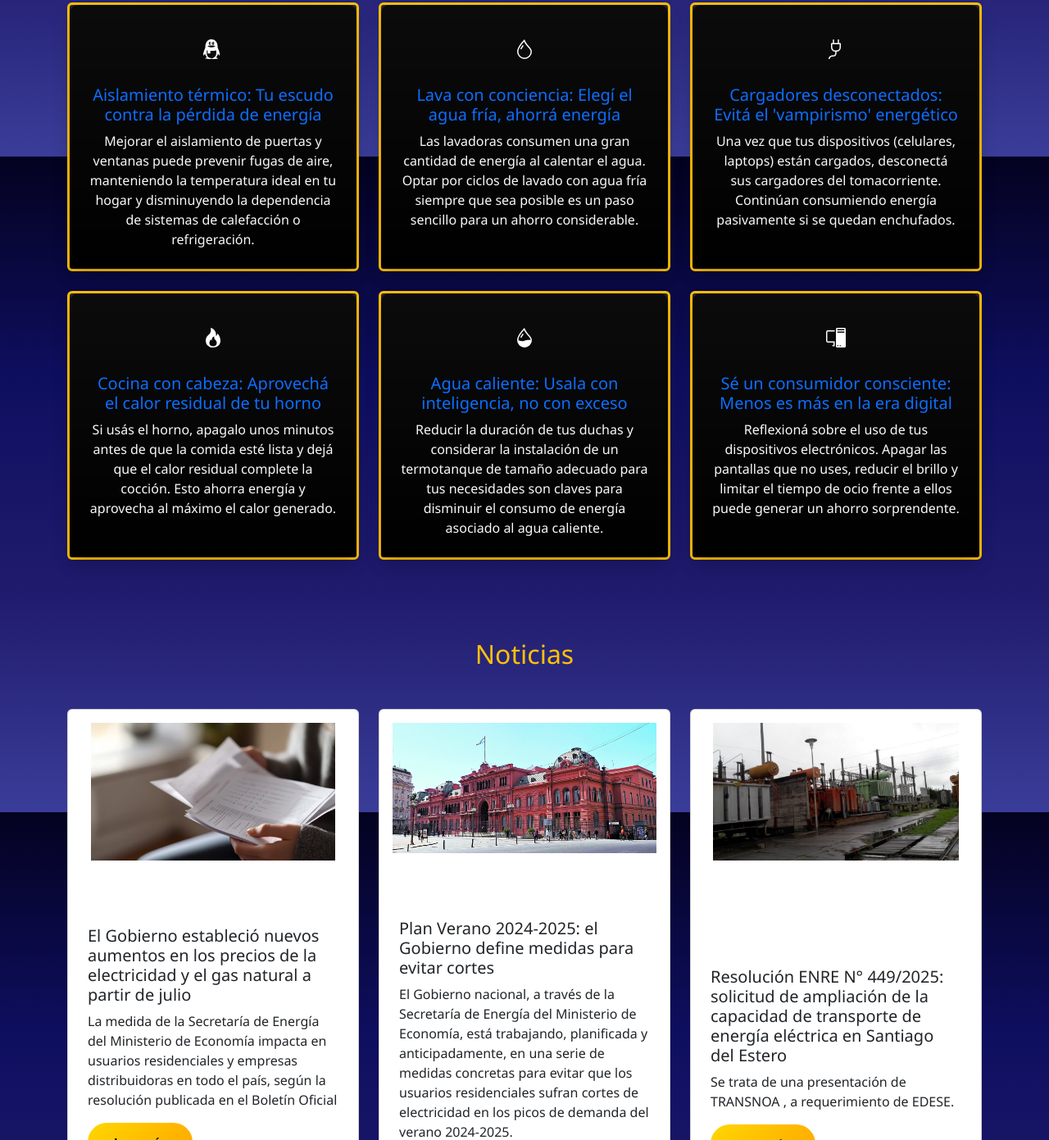
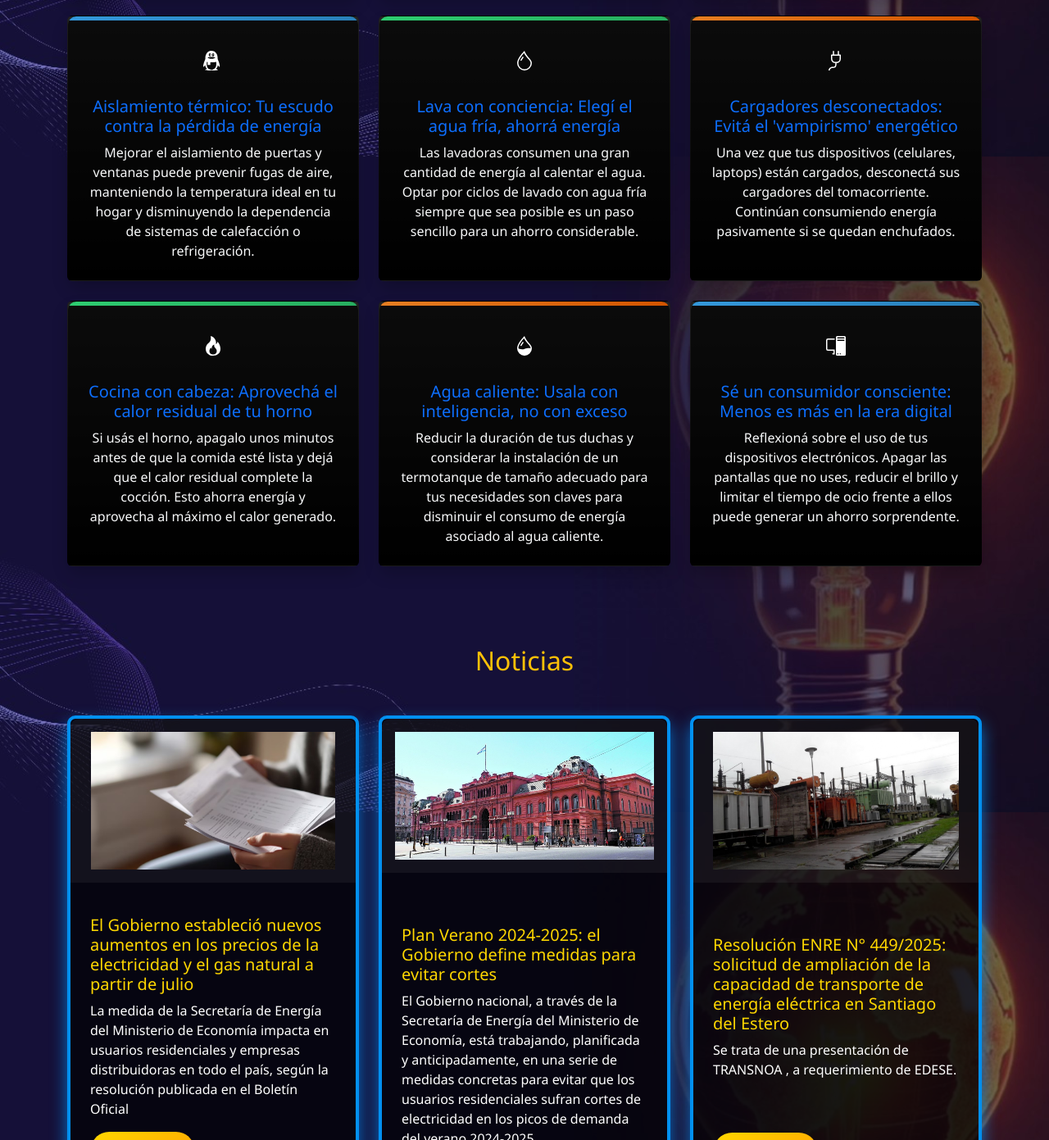
Before and after one commit to SantiagoAyala2118/PROYECTO_INTEGRADOR_ELECTROAHORRO, a website: page concientización.html in a window 1280 px wide. Shown: the part 1409-2800 px from the top of the page at 82% size. Drawn offline with nearby package versions, Linux system fonts and the light colour scheme.

Commit message:
Se cambió el estilo de las cards en concientización.html y se corrigieron unas cosas en los links del nav en general

```diff
--- a/assets/CSS/index.css
+++ b/assets/CSS/index.css
@@ -9,9 +9,9 @@ body {
   /* background-image: linear-gradient(#040220, #0e0e5f, #201b6d, #3a3d99); */
   background-image: url('../img/WhatsApp\ Image\ 2025-07-02\ at\ 15.06.32.jpeg');
   background-size: cover;
-    background-repeat: no-repeat;
-    background-position: center;
-    background-attachment: fixed;
+  background-repeat: no-repeat;
+  background-position: center;
+  background-attachment: fixed;
   font-family: 'Segoe UI', Tahoma, Geneva, Verdana, sans-serif;
 }
 
@@ -138,8 +138,9 @@ header {
 .funcionalidad-card:hover {
   transform: translateY(-10px);
   box-shadow: 0 15px 30px rgba(0, 221, 255, 0.986);
-  border-color:#51b3f5;
+  border-color: #51b3f5;
 }
+
 .card-img-top {
   border-radius: 10px 10px 0 0;
   height: 200px;
@@ -148,10 +149,10 @@ header {
   background: rgba(255, 255, 255, 0.05);
 }
 
-#card-icon{
+#card-icon {
   border: solid;
-  border-color:#0290f0;
-  color:white;
+  border-color: #0290f0;
+  color: white;
   box-shadow: 2px 2px 30px 1px rgba(0, 144, 246, 0.773);
 
 }
@@ -190,8 +191,47 @@ footer {
     font-size: 1rem;
   }
 }
- @keyframes pulse {
-    0% { box-shadow: 0 0 0 0 rgba(255, 215, 0, 0.4); }
-    70% { box-shadow: 0 0 0 15px rgba(255, 215, 0, 0); }
-    100% { box-shadow: 0 0 0 0 rgba(255, 215, 0, 0); }
+
+@keyframes pulse {
+  0% {
+    box-shadow: 0 0 0 0 rgba(255, 215, 0, 0.4);
   }
+
+  70% {
+    box-shadow: 0 0 0 15px rgba(255, 215, 0, 0);
+  }
+
+  100% {
+    box-shadow: 0 0 0 0 rgba(255, 215, 0, 0);
+  }
+}
+
+.noticias-card {
+  color: white;
+  border: solid;
+  border-radius: 10px;
+  border-width: 4px;
+  border-color: #0290f0;
+  box-shadow: 0 10px 20px rgba(0, 144, 246, 0.773);
+  transition: all 0.3s ease;
+  background: rgba(0, 0, 0, 0.7);
+  overflow: hidden;
+  position: relative;
+  height: 100%;
+  max-height:600px;
+  height:550px;
+}
+
+.noticias-card h5{
+  color: #FFD700;
+}
+
+.noticias-card img{
+  margin-bottom:40px;
+}
+
+.noticias-card:hover {
+  transform: translateY(-10px);
+  box-shadow: 0 15px 30px rgba(0, 221, 255, 0.986);
+  border-color: #51b3f5;
+}
--- a/concientización.html
+++ b/concientización.html
@@ -9,8 +9,7 @@
       rel="stylesheet"
     />
     <link rel="stylesheet" href="./assets/CSS/index.css" />
-  </head>
-  <body style="background-image: linear-gradient(#040220,#0e0e5f,#201b6d,#3a3d99);">
+  </head>>
     <nav class="navbar navbar-expand-lg navbar-dark bg-dark bg-gradient fixed-top">
       <div class="container">
         <a class="navbar-brand fw-bold" href="#">
@@ -27,13 +26,13 @@
         <div class="collapse navbar-collapse" id="navbarNav">
           <ul class="navbar-nav ms-auto">
             <li class="nav-item">
-              <a class="nav-link active text-primary" href="./index.html">Inicio</a>
+              <a class="nav-link" href="./index.html">Inicio</a>
             </li>
-            <li class="nav-item"><a class="nav-link" href="./concientización.html">Consejos</a></li>
+            <li class="nav-item">
+              <a class="nav-link active text-primary" href="./concientización.html">Consejos</a></li>
             <li class="nav-item">
               <a class="nav-link" href="./calculadora.html">Calculadora</a>
             </li>
-            <li class="nav-item"><a class="nav-link" href="#">Contacto</a></li>
           </ul>
         </div>
       </div>
@@ -58,8 +57,8 @@
         <h2 class="text-center mb-5 text-warning">Concejos clave para el ahorro energético</h2>
         <div class="row g-4">
           <div class="col-md-4">
-            <div class="card h-100 card-hover bg-black bg-gradient border border-warning border-3">
-              <div class="card-body text-center text-light feature-card">
+            <div class="card h-100 card-hover bg-black bg-gradient">
+              <div class="card-body text-center text-light feature-card card-seguro">
                 <div
                   class="bg-custom-azul text-white rounded-circle p-3 d-inline-block mb-3"
                 >
@@ -83,8 +82,8 @@
             </div>
           </div>
           <div class="col-md-4">
-            <div class="card h-100 card-hover bg-black bg-gradient border border-warning border-3">
-              <div class="card-body text-center text-light feature-card">
+            <div class="card h-100 card-hover bg-black bg-gradient">
+              <div class="card-body text-center text-light feature-card card-rapido">
                 <div
                   class="bg-custom-azul text-white rounded-circle p-3 d-inline-block mb-3"
                 >
@@ -112,8 +111,8 @@
             </div>
           </div>
           <div class="col-md-4">
-            <div class="card h-100 card-hover bg-black bg-gradient border border-warning border-3">
-              <div class="card-body text-center text-light feature-card">
+            <div class="card h-100 card-hover bg-black bg-gradient">
+              <div class="card-body text-center text-light feature-card card-personalizado">
                 <div
                   class="bg-custom-azul text-white rounded-circle p-3 d-inline-block mb-3"
                 >
@@ -140,8 +139,8 @@
             </div>
           </div>
           <div class="col-md-4">
-            <div class="card h-100 card-hover bg-black bg-gradient border border-warning border-3">
-              <div class="card-body text-center text-light feature-card">
+            <div class="card h-100 card-hover bg-black bg-gradient">
+              <div class="card-body text-center text-light feature-card card-personalizado">
                 <div
                   class="bg-custom-azul text-white rounded-circle p-3 d-inline-block mb-3"
                 >
@@ -166,8 +165,8 @@
             </div>
           </div>
           <div class="col-md-4">
-            <div class="card h-100 card-hover bg-black bg-gradient border border-warning border-3">
-              <div class="card-body text-center text-light feature-card">
+            <div class="card h-100 card-hover bg-black bg-gradient">
+              <div class="card-body text-center text-light feature-card card-seguro">
                 <div
                   class="bg-custom-azul text-white rounded-circle p-3 d-inline-block mb-3"
                 >
@@ -196,8 +195,8 @@
             </div>
           </div>
           <div class="col-md-4">
-            <div class="card h-100 card-hover bg-black bg-gradient border border-warning border-3">
-              <div class="card-body text-center text-light feature-card">
+            <div class="card h-100 card-hover bg-black bg-gradient">
+              <div class="card-body text-center text-light feature-card card-rapido">
                 <div
                   class="bg-custom-azul text-white rounded-circle p-3 d-inline-block mb-3"
                 >
@@ -223,8 +222,8 @@
             </div>
           </div>
           <div class="col-md-4">
-            <div class="card h-100 card-hover bg-black bg-gradient border border-warning border-3">
-              <div class="card-body text-center text-light feature-card">
+            <div class="card h-100 card-hover bg-black bg-gradient">
+              <div class="card-body text-center text-light feature-card card-seguro">
                 <div
                   class="bg-custom-azul text-white rounded-circle p-3 d-inline-block mb-3"
                 >
@@ -252,8 +251,8 @@
             </div>
           </div>
           <div class="col-md-4">
-            <div class="card h-100 card-hover bg-black bg-gradient border border-warning border-3">
-              <div class="card-body text-center text-light feature-card">
+            <div class="card h-100 card-hover bg-black bg-gradient">
+              <div class="card-body text-center text-light feature-card card-rapido">
                 <div
                   class="bg-custom-azul text-white rounded-circle p-3 d-inline-block mb-3"
                 >
@@ -282,8 +281,8 @@
             </div>
           </div>
           <div class="col-md-4">
-            <div class="card h-100 card-hover bg-black bg-gradient border border-warning border-3">
-              <div class="card-body text-center text-light feature-card">
+            <div class="card h-100 card-hover bg-black bg-gradient">
+              <div class="card-body text-center text-light feature-card card-personalizado">
                 <div
                   class="bg-custom-azul text-white rounded-circle p-3 d-inline-block mb-3"
                 >
@@ -309,8 +308,8 @@
             </div>
           </div>
           <div class="col-md-4">
-            <div class="card h-100 card-hover bg-black bg-gradient border border-warning border-3">
-              <div class="card-body text-center text-light feature-card">
+            <div class="card h-100 card-hover bg-black bg-gradient">
+              <div class="card-body text-center text-light feature-card card-rapido">
                 <div
                   class="bg-custom-azul text-white rounded-circle p-3 d-inline-block mb-3"
                 >
@@ -337,8 +336,8 @@
             </div>
           </div>
           <div class="col-md-4">
-            <div class="card h-100 card-hover bg-black bg-gradient border border-warning border-3">
-              <div class="card-body text-center text-light feature-card">
+            <div class="card h-100 card-hover bg-black bg-gradient">
+              <div class="card-body text-center text-light feature-card card-personalizado">
                 <div
                   class="bg-custom-azul text-white rounded-circle p-3 d-inline-block mb-3"
                 >
@@ -367,8 +366,8 @@
             </div>
           </div>
           <div class="col-md-4">
-            <div class="card h-100 card-hover bg-black bg-gradient border border-warning border-3">
-              <div class="card-body text-center text-light feature-card">
+            <div class="card h-100 card-hover bg-black bg-gradient">
+              <div class="card-body text-center text-light feature-card card-seguro">
                 <div
                   class="bg-custom-azul text-white rounded-circle p-3 d-inline-block mb-3"
                 >
@@ -402,16 +401,13 @@
         <h2 class="text-center mb-5 text-warning">Noticias</h2>
         <div class="row g-4">
           <div class="col-md-6 col-lg-4">
-            <div class="card card-hover" style="
+            <div class="card card-hover noticias-card" style="
               max-height:600px; height:550px;
               ">
               <img
                 src="./assets/img/aumento de energia.avif"
-                class="card-img-top"
+                class="card-img-top mb-3"
                 alt="Tip 1"
-                style="
-                margin-bottom:40px;
-                "
               />
               <div class="card-body">
                 <h5 class="card-title">El Gobierno estableció nuevos aumentos en los precios de la electricidad y el gas natural a partir de julio</h5>
@@ -423,7 +419,7 @@
             </div>
           </div>
           <div class="col-md-6 col-lg-4">
-            <div class="card card-hover" style="
+            <div class="card card-hover noticias-card" style="
               max-height:600px; height:550px;
               ">
               <img
@@ -444,20 +440,19 @@
             </div>
           </div>
           <div class="col-md-6 col-lg-4">
-            <div class="card card-hover" style="
+            <div class="card card-hover noticias-card" style="
               max-height:600px; height:550px;
               ">
               <img
                 src="./assets/img/noticia3.png.png"
                 class="card-img-top"
                 alt="Tip 3"
-                style="
-                margin-bottom:90px;
-                "
               />
               <div class="card-body">
                 <h5 class="card-title">Resolución ENRE N° 449/2025: solicitud de ampliación de la capacidad de transporte de energía eléctrica en Santiago del Estero</h5>
-                <p class="card-text">
+                <p class="card-text" style="
+                margin-bottom:65px;
+                ">
                   Se trata de una presentación de TRANSNOA , a requerimiento de EDESE.
                 </p>
                 <a href="https://www.argentina.gob.ar/noticias/resolucion-enre-ndeg-4492025-solicitud-de-ampliacion-de-la-capacidad-de-transporte-de" class="btn btn-sm btn-custom" target="_blank">Leer más</a>
```
Also changed, not shown: calculadora.html (+4 -4 lines), index.html (+2 -2 lines).
